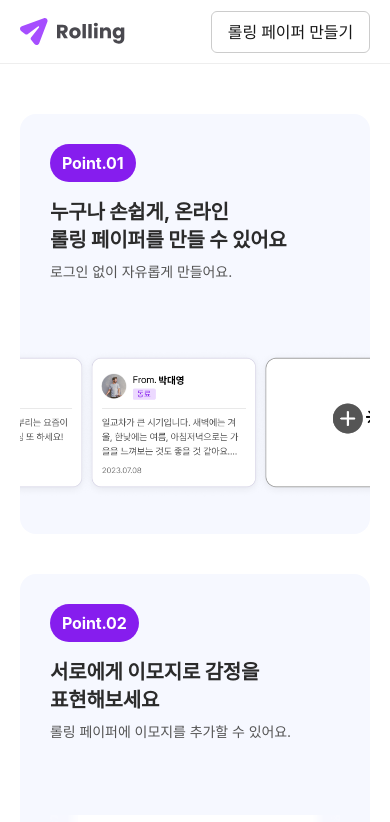
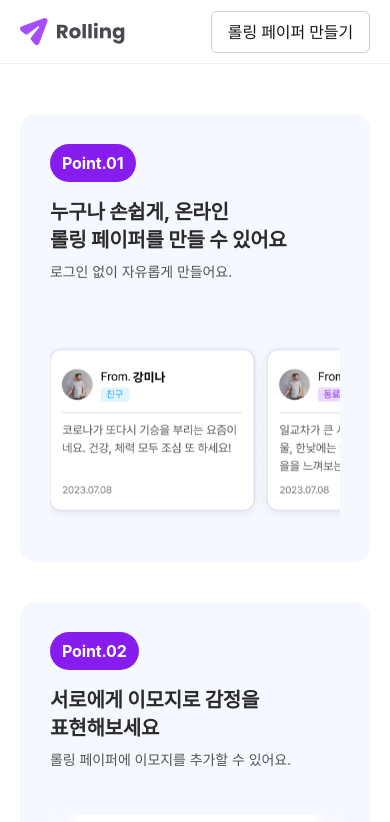
Before and after one commit to daeya0406/rolling-part2-team2, a React (Vite) app: page / in a window 390 px wide. Shown: the top 822 px of the page. Built offline with nearby package versions, Linux system fonts and the light colour scheme; a web font is replaced by a local one.

Commit message:
fix: 메인페이지 반응형 찌그러짐 개선 + 모션 적용

```diff
--- a/src/pages/Main/style.scss
+++ b/src/pages/Main/style.scss
@@ -123,6 +123,7 @@
         order: 2;
         display: flex;
         justify-content: center;
+        align-items: center;
         width: 100%;
 
         img {
@@ -152,6 +153,19 @@
       display: none !important;
     }
 
+    /* 반응형 모션 추가 */
+    > .content__section:first-child {
+      .content__image {
+        height: 100px;
+        overflow: hidden;
+        img {
+          height: 100%;
+          width: auto;
+          animation: slow-pan 6s ease-in-out infinite;
+        }
+      }
+    }
+
     .content__section,
     .content__section--reverse {
       border-radius: 16px;
@@ -165,7 +179,7 @@
       }
 
       .content__image img {
-        width: 110%;
+        width: 100%;
         text-align: center;
       }
     }
@@ -174,18 +188,17 @@
   /* 작은 모바일 (480px 이하) */
   @media (max-width: 480px) {
     .content__section {
+      min-height: 352px;
       padding: 30px;
 
       .content__image {
-        width: 140%;
+        width: 100%;
         text-align: center;
 
         img {
-          width: 130%;
-          max-width: none;
+          width: 100%;
           height: auto;
           object-fit: cover;
-          transform: translateX(-15%);
         }
       }
 
@@ -217,7 +230,15 @@
           object-fit: contain;
           transform: none;
           margin: 0 auto;
-          transition: all 0.3s ease;
+        }
+      }
+    }
+
+    /* 반응형 모션 추가 */
+    > .content__section:first-child {
+      .content__image {
+        img {
+          animation: slow-pan 10s ease-in-out infinite;
         }
       }
     }
@@ -229,4 +250,17 @@
       display: inline !important;
     }
   }
+
+  /* 반응형 슬라이딩 모션 */
+  @keyframes slow-pan {
+    0% {
+      transform: translateX(calc(50vw - 360px - 60px + 40px));
+    }
+    50% {
+      transform: translateX(calc(360px - 50vw + 60px - 40px));
+    }
+    100% {
+      transform: translateX(calc(50vw - 360px - 60px + 40px));
+    }
+  }
 }
```
Also changed, not shown: src/pages/Main/components/MainPoint01.jsx (deleted), src/pages/Main/components/MainPoint02.jsx (deleted).
